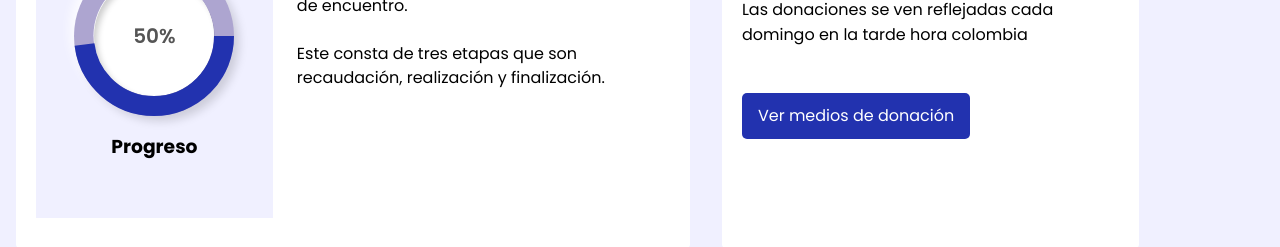
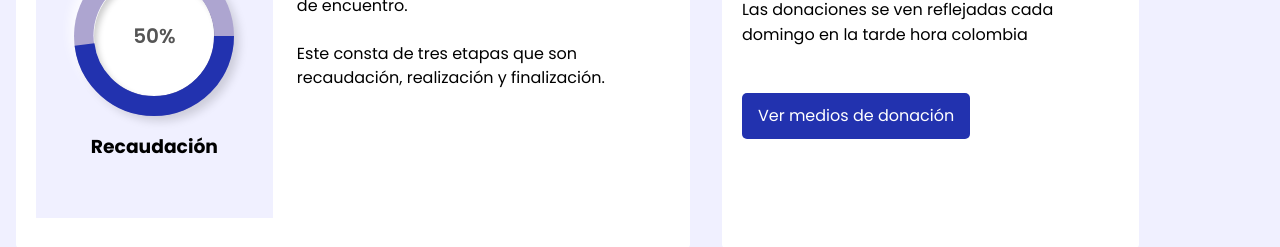
Before and after one commit to pdromoreno7/church-plaza-donaciones, a React (Create React App) app: page / in a window 1280 px wide. Shown: the part 940-1187 px from the top of the page. Built offline with nearby package versions, Linux system fonts and the light colour scheme.

Commit message:
Se añadio icono de pestaña y titulo

```diff
--- a/public/index.html
+++ b/public/index.html
@@ -2,7 +2,7 @@
 <html lang="en">
   <head>
     <meta charset="utf-8" />
-    <link rel="icon" href="%PUBLIC_URL%/favicon.ico" />
+    <link rel="icon" href="%PUBLIC_URL%/isotipo-fuenteDePoder.svg" />
     <meta name="viewport" content="width=device-width, initial-scale=1" />
     <meta name="theme-color" content="#000000" />
     <meta
@@ -24,7 +24,7 @@
       work correctly both with client-side routing and a non-root public URL.
       Learn how to configure a non-root public URL by running `npm run build`.
     -->
-    <title>React App</title>
+    <title>Iglesia Fuente De Poder</title>
   </head>
   <body>
     <noscript>You need to enable JavaScript to run this app.</noscript>
--- a/src/components/ProyectSection.jsx
+++ b/src/components/ProyectSection.jsx
@@ -145,7 +145,7 @@ export function ProyectSection() {
             <figure className="proyect__graphi-number">
               {/* <img src={ProyectImg} alt="" /> */}
               <CircleProgress />
-              <h3>Progreso</h3>
+              <h3>Recaudación</h3>
             </figure>
             <div className="proyect__graphi-description">
               <h3>Levantamiento de paredes</h3>
```
Also changed, not shown: public/isotipo-fuenteDePoder.svg (added), 1 other file (tests, documents, lock files or other folders).
